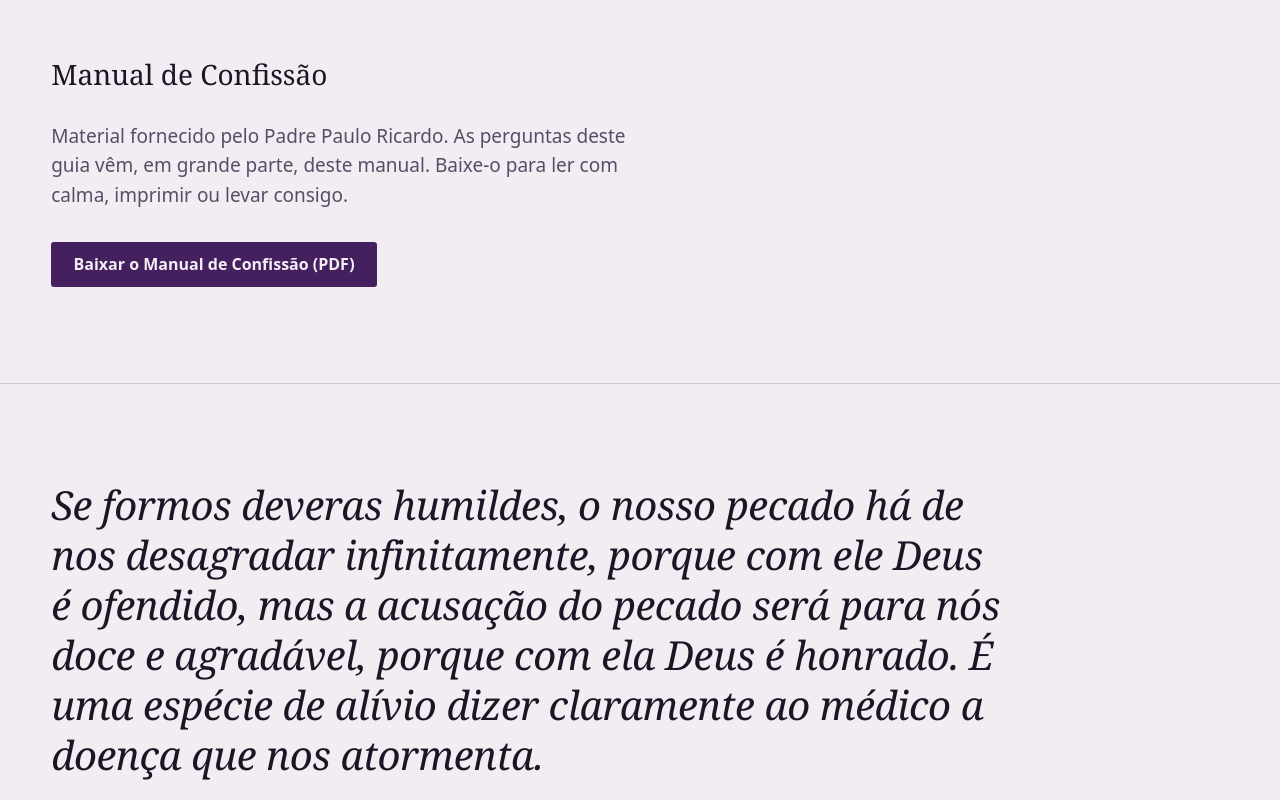
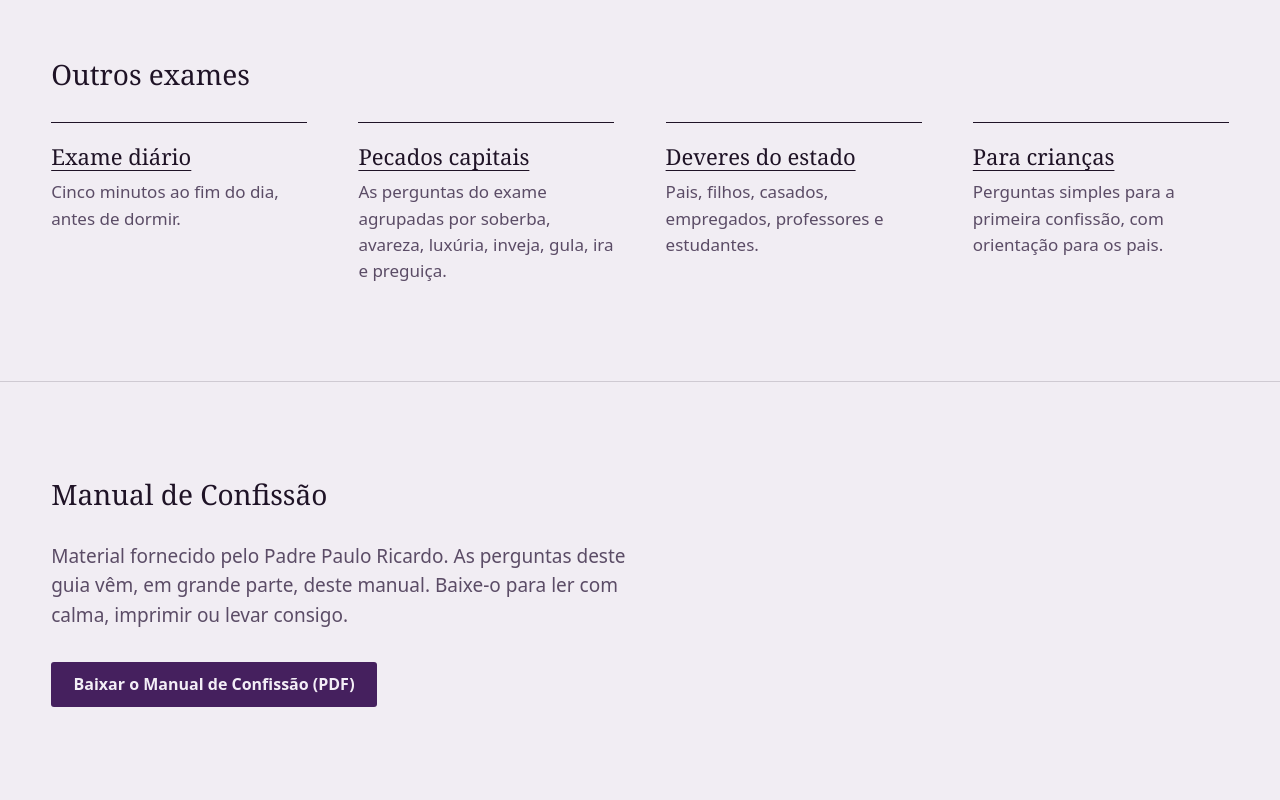
Before and after one commit to edivaldolluisb/confissao, a React (Vite) app: page / in a window 1280 px wide. Shown: the part 1500-2300 px from the top of the page. Built offline with nearby package versions, Linux system fonts and the light colour scheme; a web font is replaced by a local one.

Commit message:
feat: secção "Outros exames" na página inicial
Co-Authored-By: Claude Sonnet 5.5 <noreply@anthropic.com>

```diff
--- a/src/estilo.css
+++ b/src/estilo.css
@@ -1190,3 +1190,7 @@ dialog .acoes {
   display: grid;
   gap: 0.5rem;
 }
+
+.outros li::before {
+  content: none;
+}
--- a/src/paginas/Inicio.tsx
+++ b/src/paginas/Inicio.tsx
@@ -121,6 +121,36 @@ export function Inicio() {
       </section>
 
       <section className="faixa">
+        <h2>Outros exames</h2>
+        <ul className="caminho outros">
+          <li>
+            <h3>
+              <a href="/diario">Exame diário</a>
+            </h3>
+            <p>Cinco minutos ao fim do dia, antes de dormir.</p>
+          </li>
+          <li>
+            <h3>
+              <a href="/capitais">Pecados capitais</a>
+            </h3>
+            <p>As perguntas do exame agrupadas por soberba, avareza, luxúria, inveja, gula, ira e preguiça.</p>
+          </li>
+          <li>
+            <h3>
+              <a href="/estados">Deveres do estado</a>
+            </h3>
+            <p>Pais, filhos, casados, empregados, professores e estudantes.</p>
+          </li>
+          <li>
+            <h3>
+              <a href="/criancas">Para crianças</a>
+            </h3>
+            <p>Perguntas simples para a primeira confissão, com orientação para os pais.</p>
+          </li>
+        </ul>
+      </section>
+
+      <section className="faixa">
         <h2>Manual de Confissão</h2>
         <p className="lide">
           Material fornecido pelo Padre Paulo Ricardo. As perguntas deste guia vêm, em grande parte,
```
